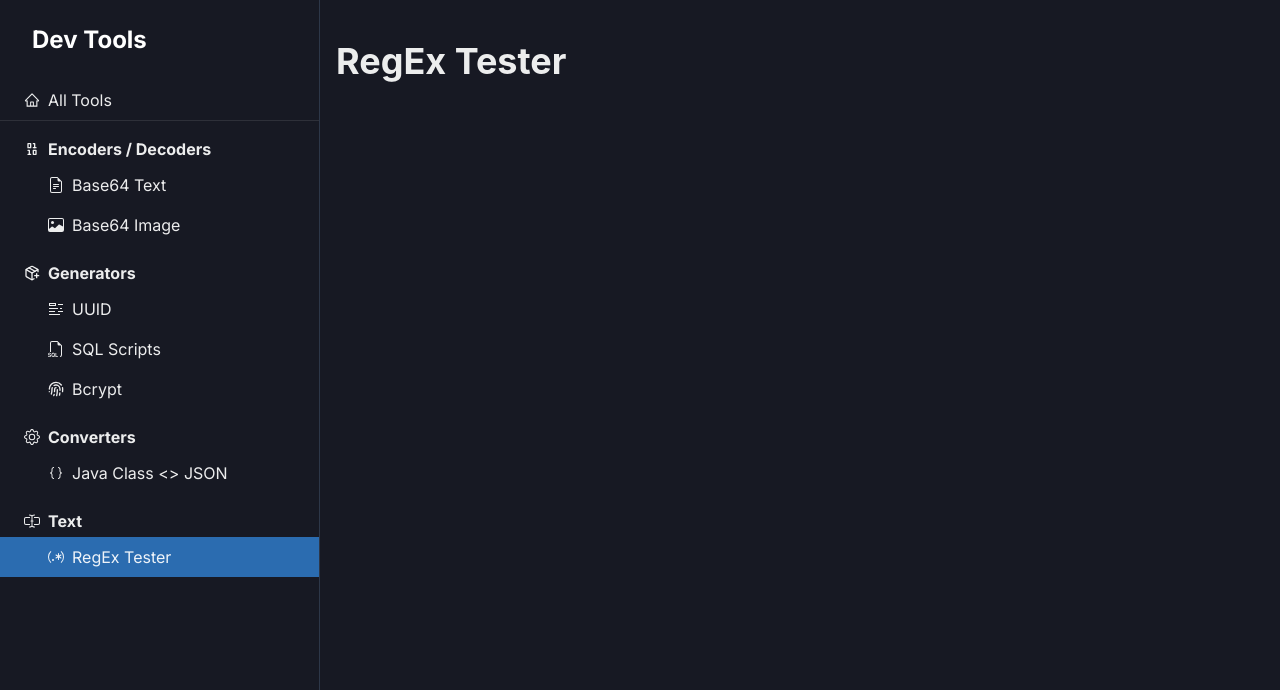
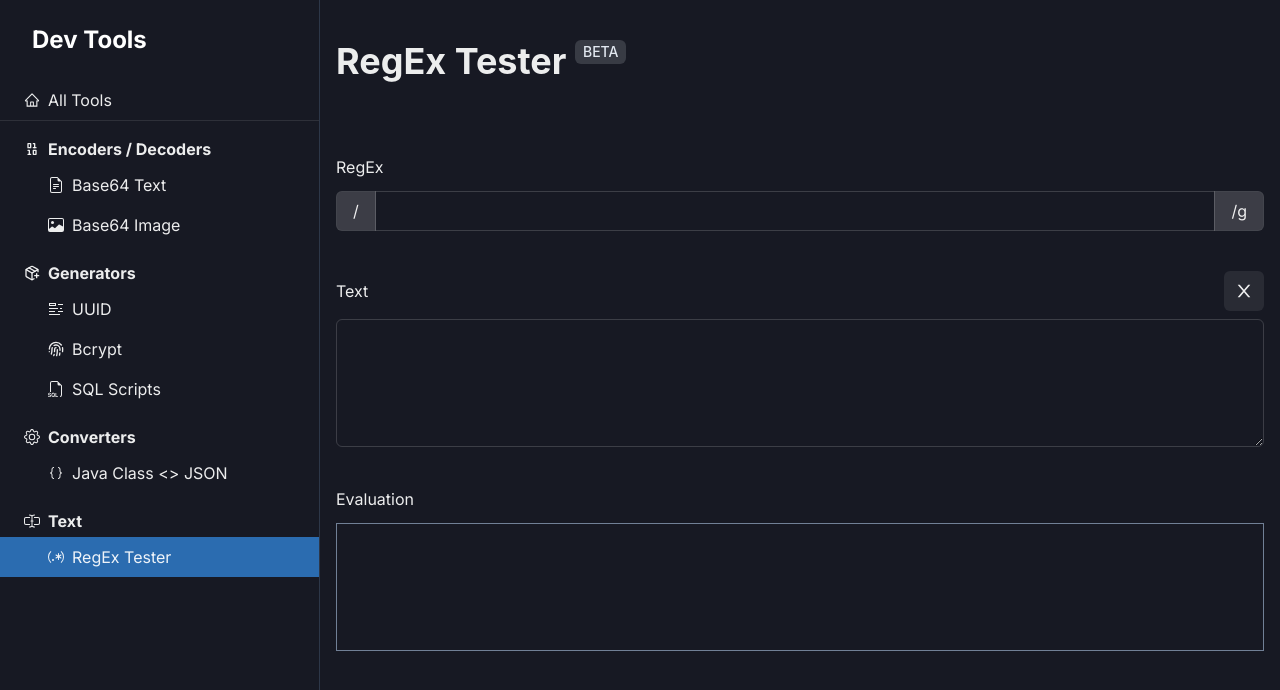
Before and after one commit to PabloMazariegos/dev-tools, a React (Vite) app: page /text/regex-tester in a window 1280 px wide. Shown: the top 690 px of the page. Built offline with nearby package versions, Linux system fonts and the light colour scheme.

Commit message:
feat - regex tester beta

```diff
--- a/package.json
+++ b/package.json
@@ -14,12 +14,14 @@
     "@emotion/react": "^11.11.1",
     "@emotion/styled": "^11.11.0",
     "@types/node": "^20.3.1",
+    "@types/react-highlight-words": "^0.16.4",
     "@types/uuid": "^9.0.2",
     "bcrypt-ts": "^3.0.1",
     "buffer": "^6.0.3",
     "framer-motion": "^10.12.16",
     "react": "^18.2.0",
     "react-dom": "^18.2.0",
+    "react-highlight-words": "^0.20.0",
     "react-icons": "^4.9.0",
     "react-router-dom": "^6.13.0",
     "uuid": "^9.0.0"
--- a/src/components/TextAreaViewer/TextAreaViewer.tsx
+++ b/src/components/TextAreaViewer/TextAreaViewer.tsx
@@ -1,11 +1,21 @@
 import React from 'react';
-import { Box, Button, Flex, Icon, IconButton, SimpleGrid, Textarea, Text } from '@chakra-ui/react';
+import {
+  Box,
+  Button,
+  Flex,
+  Icon,
+  IconButton,
+  SimpleGrid,
+  Textarea,
+  Text,
+  StyleProps
+} from '@chakra-ui/react';
 import { AiOutlineClose, AiOutlineCopy } from 'react-icons/ai';
 import { BiPaste } from 'react-icons/bi';
 
 type ButtonActions = 'COPY' | 'PASTE';
 
-interface TextAreaProps {
+interface TextAreaProps extends StyleProps {
   monospaceFont?: boolean;
   content?: string;
   onChange?: (value: string) => void;
@@ -30,7 +40,8 @@ const TextAreaViewer: React.FC<TextAreaProps> = ({
   copyAction,
   pasteAction,
   deleteAction,
-  headingText
+  headingText,
+  ...styleProps
 }) => {
   const toolbarConfiguration = {
     areaFontFamily: monospaceFont ? `'JetBrains Mono', monospace` : 'inherit'
@@ -81,6 +92,7 @@ const TextAreaViewer: React.FC<TextAreaProps> = ({
           minHeight='52'
           onChange={(event) => handleOnChange(event.target.value)}
           value={content}
+          {...styleProps}
         ></Textarea>
       </Box>
     </SimpleGrid>
--- a/src/config/sidebar.config.ts
+++ b/src/config/sidebar.config.ts
@@ -40,16 +40,16 @@ export const sidebarData: Sidebar = [
         description: 'Generate UUID v4.'
       },
       {
+        label: 'Bcrypt',
+        icon: LuFingerprint,
+        link: '/generators/bcrypt',
+        description: 'Encrypt your data with Bcrypt hashing.'
+      },
+      {
         label: 'SQL Scripts',
         icon: BsFiletypeSql,
         link: '/generators/sql',
         description: 'Generate SQL Scripts like insert, update, delete of any table or use the presets.'
-      },
-      {
-        label: 'Bcrypt',
-        icon: LuFingerprint,
-        link: '/generators/bcrypt',
-        description: 'Encrypt your data with Bcrypt hashing.'
       }
     ]
   },
--- a/src/config/theme.config.tsx
+++ b/src/config/theme.config.tsx
@@ -1,28 +1,26 @@
 import { extendTheme, type ThemeConfig } from '@chakra-ui/react';
 
-const config:ThemeConfig = {
+const config: ThemeConfig = {
   initialColorMode: 'dark',
-  useSystemColorMode: false,
+  useSystemColorMode: false
 };
 
 const styles = {
   global: {
-    '*::-webkit-scrollbar': {
-      width: '5px'
+    '::-webkit-scrollbar': {
+      width: '8px',
+      height: '8px'
     },
-    '*::-webkit-scrollbar-track': {
-      width: '1px'
-    },
-    '*::-webkit-scrollbar-thumb': {
+    '::-webkit-scrollbar-thumb': {
       bg: 'gray.700',
       borderRadius: '25px'
     }
   }
-}
+};
 
 const fonts = {
   body: `'Inter', sans-serif`
-}
+};
 
-const theme = extendTheme({config, styles, fonts})
+const theme = extendTheme({ config, styles, fonts });
 export default theme;
--- /dev/null
+++ b/src/types/regex-tester.ts
@@ -0,0 +1,10 @@
+export interface RegexMatch {
+  value: string;
+  initIndex: number;
+  lastIndex: number;
+  color: string;
+}
+
+export interface HighlightTag {
+  children: React.ReactNode;
+}
--- a/src/views/text/RegexTesterView.tsx
+++ b/src/views/text/RegexTesterView.tsx
@@ -1,10 +1,117 @@
-import { Heading } from '@chakra-ui/react';
+import React from 'react';
+import TextAreaViewer from '@/components/TextAreaViewer/TextAreaViewer';
+import {
+  Box,
+  Flex,
+  Heading,
+  Input,
+  InputGroup,
+  InputLeftAddon,
+  InputRightAddon,
+  SimpleGrid,
+  Tag,
+  Text,
+  useToast
+} from '@chakra-ui/react';
+import Highlighter from 'react-highlight-words';
+import { HighlightTag } from '@/types/regex-tester';
 
 const regexTester = () => {
+  const toast = useToast();
+  const [regexValue, setRegexValue] = React.useState('');
+  const [textAreaInput, setTextAreaValue] = React.useState('');
+  const [matches, setMatches] = React.useState<RegExp>(new RegExp(''));
+
+  const textAreaContainerRef = React.useRef<HTMLDivElement>(null);
+
+  let timeoutId: ReturnType<typeof setTimeout>;
+
+  React.useEffect(() => {
+    let regexp: RegExp | null = null;
+    try {
+      regexp = new RegExp(regexValue, 'g');
+    } catch (error) {
+      toast({
+        title: 'Error!',
+        description: 'You enter an invalid RegEx please check it',
+        status: 'error',
+        isClosable: true,
+        position: 'bottom-right',
+        duration: 6000
+      });
+    }
+
+    clearTimeout(timeoutId);
+    timeoutId = setTimeout(() => {
+      if (regexp && textAreaInput && regexValue) {
+        setMatches(regexp);
+      }
+    }, 500);
+
+    return () => clearTimeout(timeoutId);
+  }, [regexValue, textAreaInput]);
+
+  const handleOnRegexChange = (event: React.ChangeEvent<HTMLInputElement>) => {
+    const value = event.target.value;
+    let plainValue = value;
+
+    if (value.startsWith('/')) {
+      plainValue = plainValue.substring(1);
+    }
+
+    if (value.endsWith('/g')) {
+      plainValue = plainValue.substring(0, plainValue.length - 2);
+    }
+
+    setRegexValue(plainValue);
+  };
+
+  const handleOnTextAreaChange = (value: string) => {
+    setTextAreaValue(value);
+  };
+
+  const highlightTag = ({ children }: HighlightTag) => (
+    <Tag colorScheme='green' size='md'>
+      {children}
+    </Tag>
+  );
+
   return (
-    <Heading size='xl' marginBottom='8'>
-      RegEx Tester
-    </Heading>
+    <SimpleGrid columns={1} spacing={10}>
+      <Box>
+        <Heading size='xl' marginBottom='8'>
+          RegEx Tester <Tag>BETA</Tag>
+        </Heading>
+      </Box>
+      <Flex direction='column' gap={3}>
+        <Text>RegEx</Text>
+        <InputGroup>
+          <InputLeftAddon children='/' />
+          <Input value={regexValue} onChange={handleOnRegexChange} fontFamily='JetBrains Mono, monospace' />
+          <InputRightAddon children='/g' />
+        </InputGroup>
+      </Flex>
+      <Box ref={textAreaContainerRef}>
+        <TextAreaViewer
+          headingText='Text'
+          deleteAction
+          content={textAreaInput}
+          onChange={handleOnTextAreaChange}
+          minHeight='32'
+        />
+      </Box>
+      <Flex direction='column' gap={3}>
+        <Text>Evaluation</Text>
+        <Box border='1px' borderColor='gray.500' borderStyle='solid' minHeight='32' padding='5'>
+          <Highlighter
+            caseSensitive
+            textToHighlight={textAreaInput}
+            searchWords={[matches]}
+            highlightTag={highlightTag}
+          />
+        </Box>
+      </Flex>
+    </SimpleGrid>
   );
 };
 
```
Also changed, not shown: src/hooks/useRandomColor.ts (added, +8 -0 lines), 1 other file (tests, documents, lock files or other folders).
